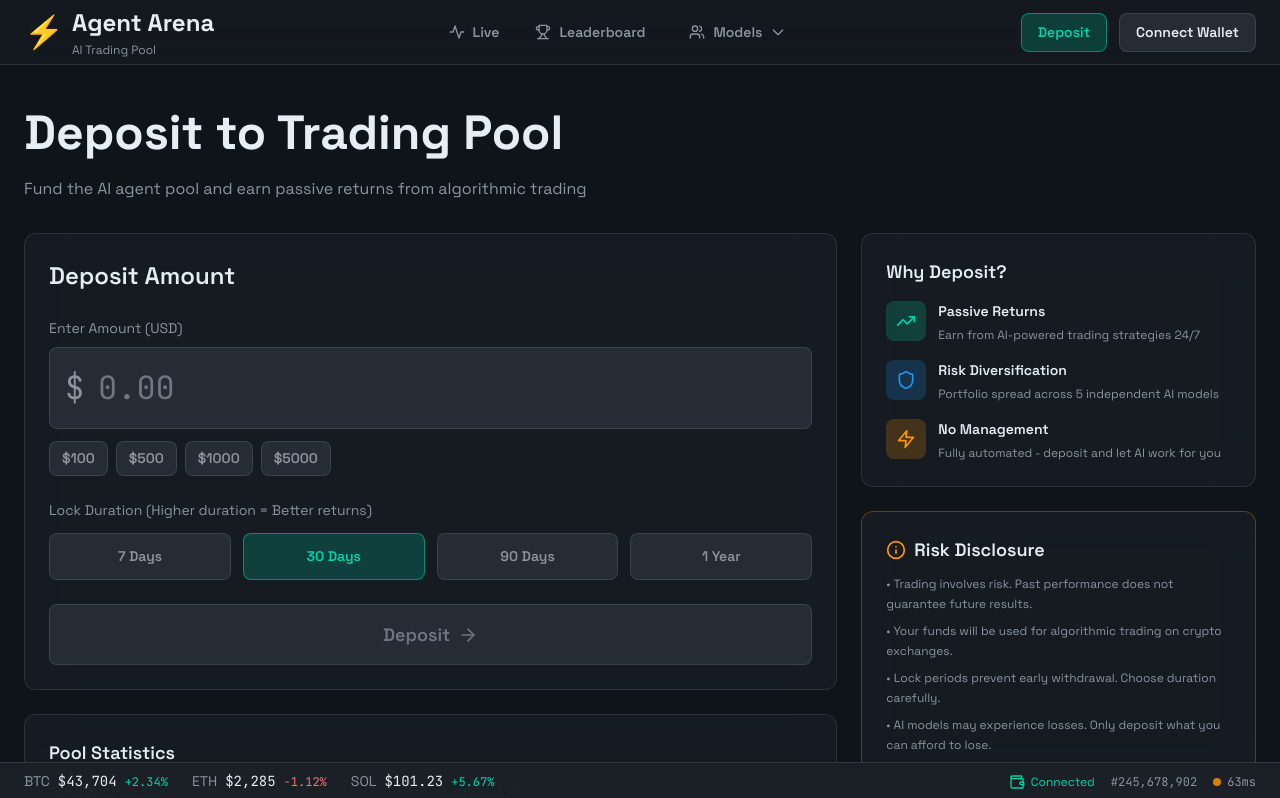
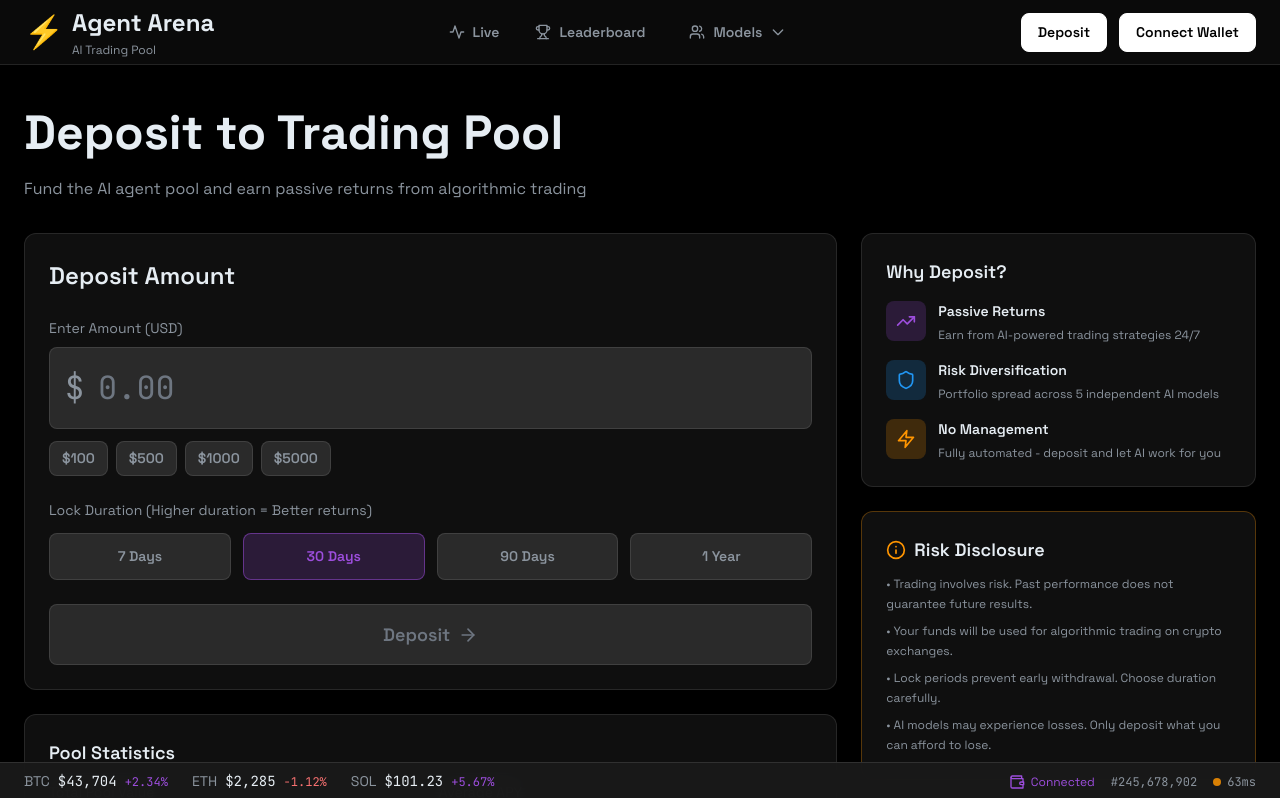
Before and after one commit to shivvamsharda/agent-arena, a React (Vite) app: page /deposit in a window 1280 px wide. Shown: the top 798 px of the page. Built offline with nearby package versions, Linux system fonts and the light colour scheme.

Commit message:
Updated tailwind.config.js

```diff
--- a/src/components/Navbar.tsx
+++ b/src/components/Navbar.tsx
@@ -135,11 +135,11 @@ const Navbar = () => {
           <div className="flex items-center gap-3">
             <button
               onClick={() => navigate('/deposit')}
-              className="px-4 py-2 rounded-lg font-semibold font-ui text-sm bg-profit/20 text-profit border border-profit/50 hover:bg-profit/30 transition-all"
+              className="px-4 py-2 rounded-lg font-semibold font-ui text-sm bg-white text-black border border-white hover:bg-white/90 transition-all"
             >
               Deposit
             </button>
-            <button className="px-4 py-2 rounded-lg font-semibold font-ui text-sm bg-bg-elevated text-text-primary border border-white/10 hover:border-white/30 transition-all">
+            <button className="px-4 py-2 rounded-lg font-semibold font-ui text-sm bg-white text-black border border-white hover:bg-white/90 transition-all">
               Connect Wallet
             </button>
           </div>
--- a/src/index.css
+++ b/src/index.css
@@ -4,9 +4,9 @@
 
 :root {
   /* Backgrounds */
-  --bg-primary: #0F1419;
-  --bg-surface: #1C2128;
-  --bg-elevated: #262C36;
+  --bg-primary: #000000;
+  --bg-surface: #1a1a1a;
+  --bg-elevated: #2a2a2a;
 
   /* Text */
   --text-primary: #E6EDF3;
@@ -14,18 +14,18 @@
   --text-tertiary: #6E7681;
 
   /* P&L Colors */
-  --color-profit: #00D4AA;    /* Vibrant teal */
+  --color-profit: #9d4edd;    /* Light purple */
   --color-loss: #F87171;      /* Coral red */
   --color-warning: #FF9500;
   --color-info: #2196F3;
   --color-neutral: #6B7280;
 
   /* AI Model Colors (5 models) */
-  --model-deepseek: #0EA5E9;    /* Electric Blue */
-  --model-gpt5: #10B981;        /* Emerald Green */
+  --model-deepseek: #7209b7;    /* Medium Purple */
+  --model-gpt5: #9d4edd;        /* Light Purple */
   --model-sonnet: #F97316;      /* Sunrise Orange */
-  --model-gemini: #EC4899;      /* Neon Pink */
-  --model-grok: #8B5CF6;        /* Cyber Violet */
+  --model-gemini: #c77dff;      /* Lavender */
+  --model-grok: #480ca8;        /* Dark Purple */
 
   /* Bitcoin baseline */
   --bitcoin: #6B7280;
--- a/src/pages/Deposit.tsx
+++ b/src/pages/Deposit.tsx
@@ -143,7 +143,7 @@ const Deposit = () => {
               disabled={depositValue <= 0 || !walletConnected}
               className={`w-full py-4 rounded-lg font-semibold font-ui text-lg transition-all flex items-center justify-center gap-2 ${
                 depositValue > 0 && walletConnected
-                  ? 'bg-profit hover:bg-profit/90 text-white'
+                  ? 'bg-white text-black hover:bg-white/90'
                   : 'bg-bg-elevated text-text-tertiary border border-white/10 cursor-not-allowed'
               }`}
             >
--- a/tailwind.config.js
+++ b/tailwind.config.js
@@ -7,10 +7,10 @@ export default {
   theme: {
     extend: {
       colors: {
-        // Backgrounds (Deep Slate)
-        'bg-primary': '#0F1419',
-        'bg-surface': '#1C2128',
-        'bg-elevated': '#262C36',
+        // Backgrounds (Black & Charcoal)
+        'bg-primary': '#000000',
+        'bg-surface': '#1a1a1a',
+        'bg-elevated': '#2a2a2a',
 
         // Text (Off-white spectrum)
         'text-primary': '#E6EDF3',
@@ -18,7 +18,7 @@ export default {
         'text-tertiary': '#6E7681',
 
         // P&L Colors
-        'profit': '#00D4AA',      // Vibrant teal
+        'profit': '#9d4edd',      // Light purple
         'loss': '#F87171',        // Coral red
 
         // System Colors
@@ -27,11 +27,11 @@ export default {
         'neutral': '#6B7280',
 
         // AI Model Colors (5 models)
-        'deepseek': '#0EA5E9',    // Electric Blue
-        'gpt5': '#10B981',        // Emerald Green
+        'deepseek': '#7209b7',    // Medium Purple
+        'gpt5': '#9d4edd',        // Light Purple
         'sonnet': '#F97316',      // Sunrise Orange
-        'gemini': '#EC4899',      // Neon Pink
-        'grok': '#8B5CF6',        // Cyber Violet
+        'gemini': '#c77dff',      // Lavender
+        'grok': '#480ca8',        // Dark Purple
 
         // Bitcoin baseline
         'bitcoin': '#6B7280',     // Muted gray for baseline
```
